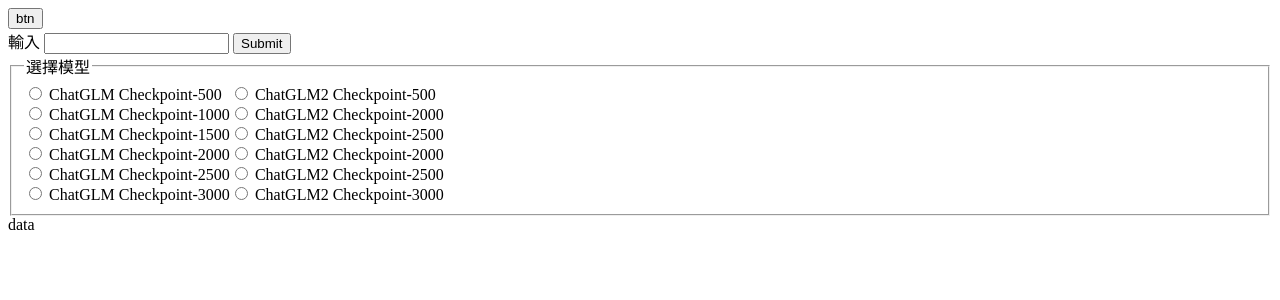
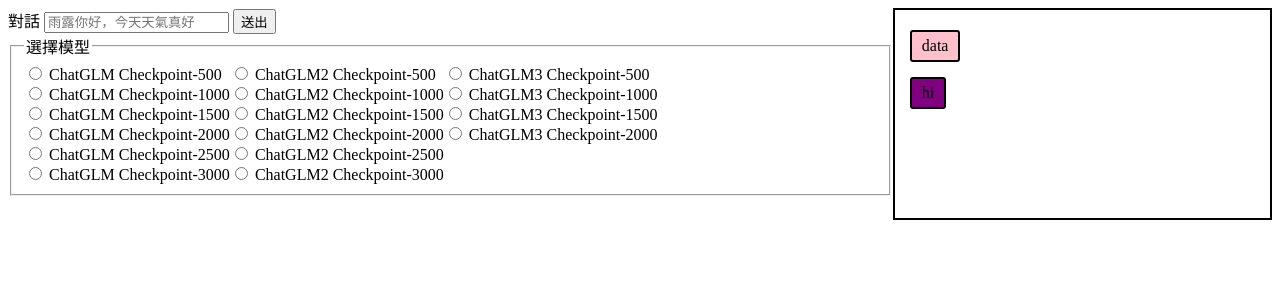
Before and after one commit to lsjle/2024-science-fair, a Flask app: page / in a window 1280 px wide. Shown: the top 300 px of the page. Run offline with Flask 3, Linux system fonts and the light colour scheme.

Commit message:
renew index

```diff
--- a/code/ui/templates/index.html
+++ b/code/ui/templates/index.html
@@ -21,86 +21,156 @@ http.send(params);
         }
     </script>
     <style>
-        .modelselect{
-            display:flex;
+        .modelselect {
+            display: flex;
             flex-wrap: wrap;
             flex-direction: column;
-        }
-        .mainmodelselect{
-            display:flex;
-            flex-wrap:nowrap;
-            flex-direction:row;
+
         }
 
+        .input {
+            width: 70%;
+        }
+
+        .output {
+            width: 30%;
+            display: block;
+        }
+
+        .mainmodelselect {
+            display: flex;
+            flex-wrap: nowrap;
+            flex-direction: row;
+        }
+
+        body {
+            display: flex;
+            flex-wrap: nowrap;
+            flex-direction: row;
+        }
+        .ans{
+            border:2px solid black;
+            height:100%;
+            padding:10px;
+
+        }
+        .ansuser{
+            display:inline-block;
+            border:2px solid black;
+            background-color:pink;
+            border-radius:3px;
+            margin:5px;
+            margin-top:10px;
+            padding-left:10px;
+            padding-right:10px;
+            padding-top: 5px;
+            padding-bottom:5px;
+            clear:both;
+        }
+        .ansai{
+            display:inline-block;
+            text-align:right;
+            border:2px solid black;
+            background-color:purple;
+            border-radius:3px;
+            margin:5px;
+            margin-top:10px;
+            padding-left:10px;
+            padding-right:10px;
+            padding-top: 5px;
+            padding-bottom:5px;
+            clear:both;
+        }
     </style>
 </head>
 <body>
-    <button onclick="sendxhr()">btn</button>
+    <!--this can only do single round response -->
+    <!-- <button onclick="sendxhr()">btn</button> -->
     <div class="input">
-        <form action="/process" method="post">
-            <label for="prompt">輸入</label>
-            <input id="prompt" name="prompt">
-            <input type="submit">
+        <label for="prompt">對話</label>
+        <input id="prompt" placeholder="雨露你好，今天天氣真好" name="prompt">
+        <button onclick="sendxhr()">送出</button>
         <fieldset>
             <legend>選擇模型</legend>
             <div class="mainmodelselect">
                 <div class="modelselect">
                     <div class="inputitem">
-                            <input type="radio" id="15000" name="model" value="15000" />
+                        <input type="radio" id="15000" name="model" value="15000">
                         <label for="15000">ChatGLM Checkpoint-500</label>
                     </div>
                     <div class="inputitem">
-                            <input type="radio" id="11000" name="model" value="11000" />
+                        <input type="radio" id="11000" name="model" value="11000">
                         <label for="11000">ChatGLM Checkpoint-1000</label>
                     </div>
                     <div class="inputitem">
-                            <input type="radio" id="11500" name="model" value="11500" />
+                        <input type="radio" id="11500" name="model" value="11500">
                         <label for="11500">ChatGLM Checkpoint-1500</label>
                     </div>
                     <div class="inputitem">
-                            <input type="radio" id="12000" name="model" value="12000" />
+                        <input type="radio" id="12000" name="model" value="12000">
                         <label for="12000">ChatGLM Checkpoint-2000</label>
                     </div>
                     <div class="inputitem">
-                            <input type="radio" id="12500" name="model" value="12500" />
+                        <input type="radio" id="12500" name="model" value="12500">
                         <label for="12500">ChatGLM Checkpoint-2500</label>
                     </div>
                     <div class="inputitem">
-                            <input type="radio" id="13000" name="model" value="13000" />
+                        <input type="radio" id="13000" name="model" value="13000">
                         <label for="13000">ChatGLM Checkpoint-3000</label>
                     </div>
                 </div>
                 <div class="modelselect">
                     <div class="inputitem">
-                            <input type="radio" id="25000" name="model" value="25000" />
+                        <input type="radio" id="25000" name="model" value="25000">
                         <label for="25000">ChatGLM2 Checkpoint-500</label>
                     </div>
                     <div class="inputitem">
-                            <input type="radio" id="21000" name="model" value="21000" />
-                            <label for="21000">ChatGLM2 Checkpoint-2000</label>
+                        <input type="radio" id="21000" name="model" value="21000">
+                        <label for="21000">ChatGLM2 Checkpoint-1000</label>
                     </div>
                     <div class="inputitem">
-                            <input type="radio" id="21500" name="model" value="21500" />
-                            <label for="21500">ChatGLM2 Checkpoint-2500</label>
+                        <input type="radio" id="21500" name="model" value="21500">
+                        <label for="21500">ChatGLM2 Checkpoint-1500</label>
                     </div>
                     <div class="inputitem">
-                            <input type="radio" id="22000" name="model" value="22000" />
+                        <input type="radio" id="22000" name="model" value="22000">
                         <label for="22000">ChatGLM2 Checkpoint-2000</label>
                     </div>
                     <div class="inputitem">
-                            <input type="radio" id="22500" name="model" value="22500" />
+                        <input type="radio" id="22500" name="model" value="22500">
                         <label for="22500">ChatGLM2 Checkpoint-2500</label>
                     </div>
                     <div class="inputitem">
-                            <input type="radio" id="23000" name="model" value="23000" />
+                        <input type="radio" id="23000" name="model" value="23000">
                         <label for="23000">ChatGLM2 Checkpoint-3000</label>
+                    </div>
+                </div>
+                <div class="modelselect">
+                    <div class="inputitem">
+                        <input type="radio" id="35000" name="model" value="35000">
+                        <label for="35000">ChatGLM3 Checkpoint-500</label>
+                    </div>
+                    <div class="inputitem">
+                        <input type="radio" id="31000" name="model" value="31000">
+                        <label for="31000">ChatGLM3 Checkpoint-1000</label>
+                    </div>
+                    <div class="inputitem">
+                        <input type="radio" id="31500" name="model" value="31500">
+                        <label for="31500">ChatGLM3 Checkpoint-1500</label>
+                    </div>
+                    <div class="inputitem">
+                        <input type="radio" id="32000" name="model" value="32000">
+                        <label for="32000">ChatGLM3 Checkpoint-2000</label>
                     </div>
                 </div>
             </div>
         </fieldset>
-        </form>
     </div>
     <div class="output">
-        <div class="ans" id="ans">data</div>
+        <div class="ans" id="ans">
+            <span class="ansuser">data</span>
+            <br>
+            <span class="ansai">hi</span>
+        </div>
     </div>
 </body>
```
Lines whose indentation alone changed are shown as unchanged.
